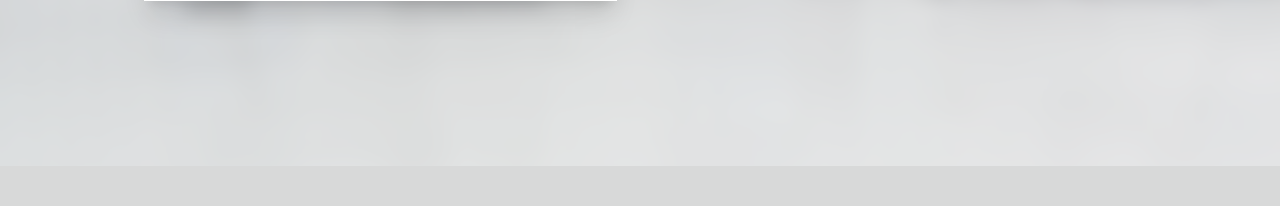
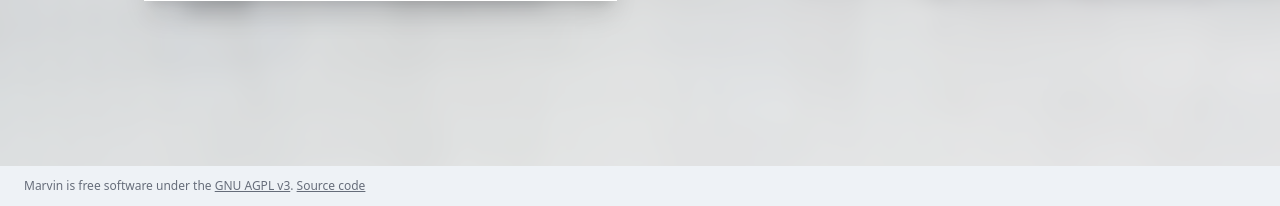
Before and after one commit to Geeko-Foundation/marvin, a Django app: page /login/ in a window 1280 px wide. Shown: the part 634-840 px from the top of the page. Before the commit the page ends 800 px from the top, so only its background shows below. Run offline with Django 5.2, Linux system fonts and the light colour scheme; style sheets or scripts are compiled from the project's sources; parts of the project's set-up code (start-up, migrations or seed data) failed here and were passed over.

Commit message:
Link every page to the source code and add a License section to the README
The AGPL asks that people using a deployment over the network can get its
source. BRAND_SOURCE_URL sets the link, so a fork points it at its own
repository.

```diff
--- a/marvin/branding.py
+++ b/marvin/branding.py
@@ -11,6 +11,7 @@ def branding(request):
         'app_tagline': settings.BRAND_TAGLINE,
         'app_strapline': settings.BRAND_STRAPLINE,
         'policy_url': settings.BRAND_POLICY_URL,
+        'source_url': settings.BRAND_SOURCE_URL,
         'theme_light': settings.BRAND_THEME_LIGHT,
         'theme_dark': settings.BRAND_THEME_DARK,
     }
--- a/marvin/settings.py
+++ b/marvin/settings.py
@@ -291,6 +291,8 @@ BRAND_TAGLINE = env('BRAND_TAGLINE', 'Travel Support Program')
 BRAND_STRAPLINE = env('BRAND_STRAPLINE', 'Your Travel Assistant')
 # The travel support policy people agree to. Linked from the menu once set.
 BRAND_POLICY_URL = env('BRAND_POLICY_URL', 'https://geekos.org/travel-policy/')
+# The AGPL asks that people using the site can get its source. A fork points this at its own repository.
+BRAND_SOURCE_URL = env('BRAND_SOURCE_URL', 'https://github.com/Geeko-Foundation/marvin')
 
 # Theme names built into static/css/styles.css (see css_build/app.css).
 BRAND_THEME_LIGHT = env('BRAND_THEME_LIGHT', 'i-layer-light')
--- a/templates/base.html
+++ b/templates/base.html
@@ -32,6 +32,7 @@
       <main id="main" tabindex="-1" class="flex-1 p-4 lg:p-6">
         {% block content %}{% endblock %}
       </main>
+      {% include "includes/source_link.html" %}
     </div>
 
     {%  include "includes/leftnav.html" %}
@@ -42,6 +43,7 @@
     {% include "partials/theme_toggle.html" %}
   </div>
   {% block auth_content %}{% endblock %}
+  {% include "includes/source_link.html" %}
   {% endif %}
   <dialog id="confirm-dialog" class="modal" closedby="any" aria-labelledby="confirm-dialog-title">
     <div class="modal-box max-w-md">
--- /dev/null
+++ b/templates/includes/source_link.html
@@ -0,0 +1,4 @@
+<footer class="px-4 lg:px-6 py-3 text-xs opacity-60 no-print">
+  {{ app_name }} is free software under the <a class="link" href="https://www.gnu.org/licenses/agpl-3.0.html" rel="license">GNU AGPL v3</a>.
+  <a class="link" href="{{ source_url }}">Source code</a>
+</footer>
```
Also changed, not shown: README.md, 1 other file.
